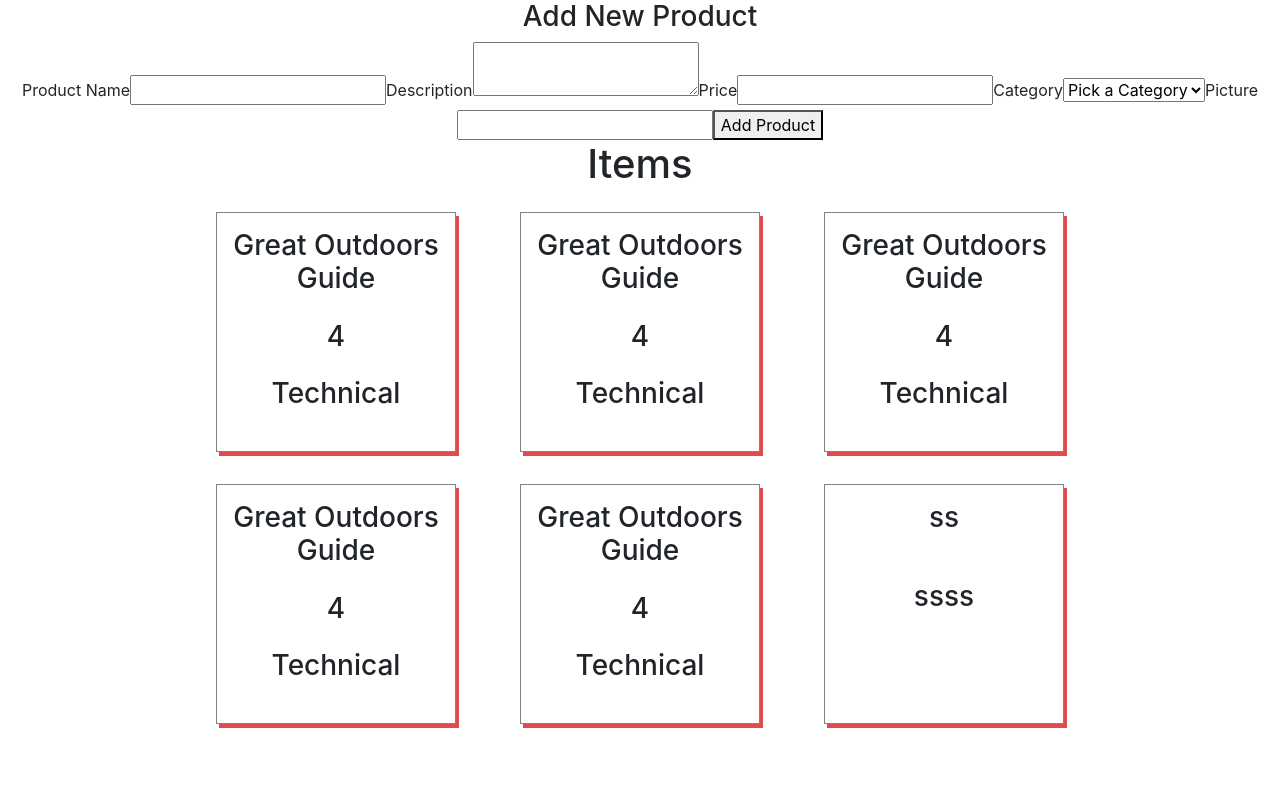
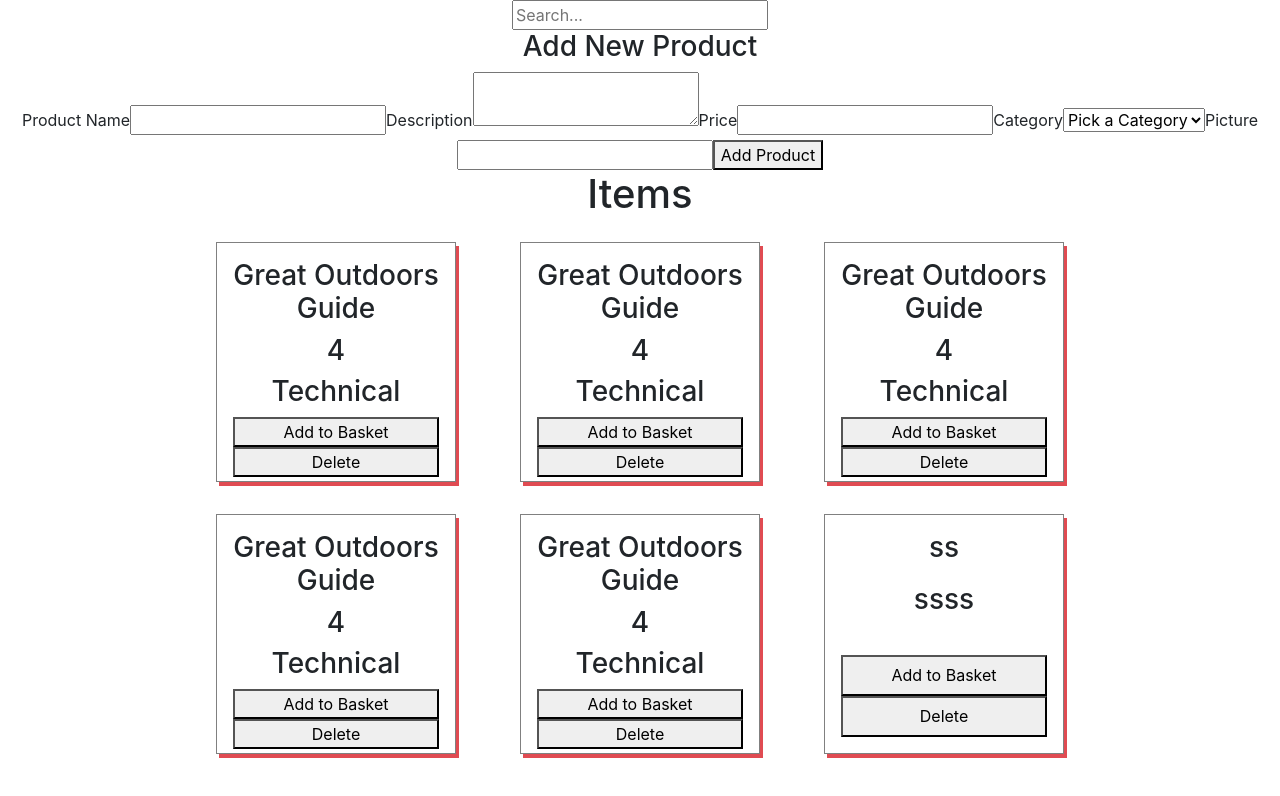
Before and after one commit to pepelacon/project-second-phase, a React (Create React App) app in the folder my-app/: page / in a window 1280 px wide. Shown: the top 796 px of the page. Built offline with nearby package versions, Linux system fonts and the light colour scheme; data requests are answered from the project's data file.

Commit message:
added more components

```diff
--- a/my-app/src/App.js
+++ b/my-app/src/App.js
@@ -2,9 +2,12 @@ import './App.css';
 import ItemsContainer from "./components/ItemsContainer";
 import NewItemForm from './components/NewItemForm';
 import { useEffect, useState } from 'react';
+import NavBar from './components/NavBar';
+
 
 function App() {
   const [items, setItems] = useState([])
+  const [search, setSearch] = useState("")
 
 
 useEffect(()=>{
@@ -16,8 +19,9 @@ useEffect(()=>{
 
   return (
     <div className="App">
+      <NavBar setSearch={setSearch} />
       <NewItemForm setItems={setItems} />
-      <ItemsContainer items={items}/>
+      <ItemsContainer items={items} search={search}/>
     </div>
   );
 }
--- a/my-app/src/components/ItemCard.js
+++ b/my-app/src/components/ItemCard.js
@@ -5,6 +5,8 @@ function ItemCard(item){
             <h3>{name}</h3>
             <h3>{price}</h3>
             <h3>{category}</h3>
+            <button>Add to Basket</button>
+            <button>Delete</button>
         </div>
 
     )
--- a/my-app/src/components/ItemsContainer.js
+++ b/my-app/src/components/ItemsContainer.js
@@ -1,10 +1,12 @@
 import ItemCard from "./ItemCard"
 
+function ItemsContainer ({items, search}){
 
+    const filterItems = items.filter((item) => (
+        item.name.toLowerCase().includes(search.toLowerCase())
+    ))
 
-function ItemsContainer ({items}){
-
-const itemList = items.map(item => (<ItemCard key={item.id} {...item}/>))
+const itemList = filterItems.map(item => (<ItemCard key={item.id} {...item}/>))
 
 return (
     <div className="container">
--- a/my-app/src/components/NavBar.js
+++ b/my-app/src/components/NavBar.js
@@ -0,0 +1,11 @@
+import SearchBar from "./SearchBar";
+
+function NavBar({ setSearch }) {
+    return(
+        <div>
+            <SearchBar setSearch={setSearch} />
+        </div>
+    )
+}
+
+export default NavBar;
--- /dev/null
+++ b/my-app/src/components/SearchBar.js
@@ -0,0 +1,19 @@
+
+
+
+function SearchBar({ setSearch }) {
+
+    function handleChange(e) {
+        setSearch(e.target.value)
+    }
+
+    return(
+        <div>
+            <input type="text" placeholder="Search..." onChange={handleChange} >
+
+            </input>
+        </div>
+    )
+}
+
+export default SearchBar;
```
Also changed, not shown: 1 other file (tests, documents, lock files or other folders).
